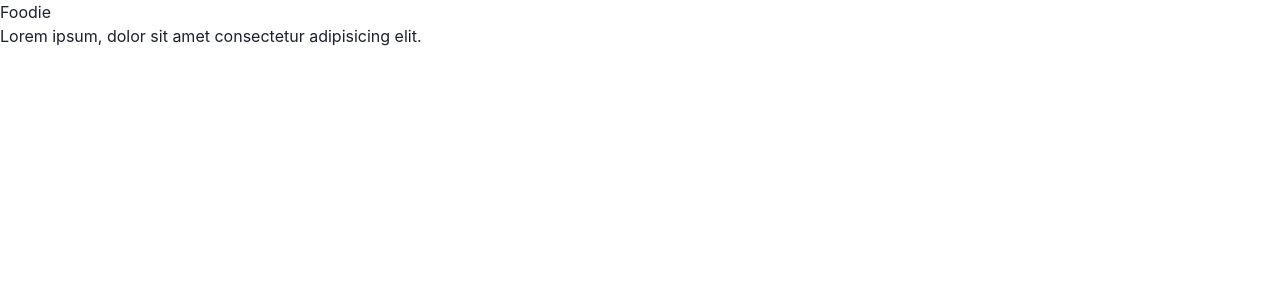
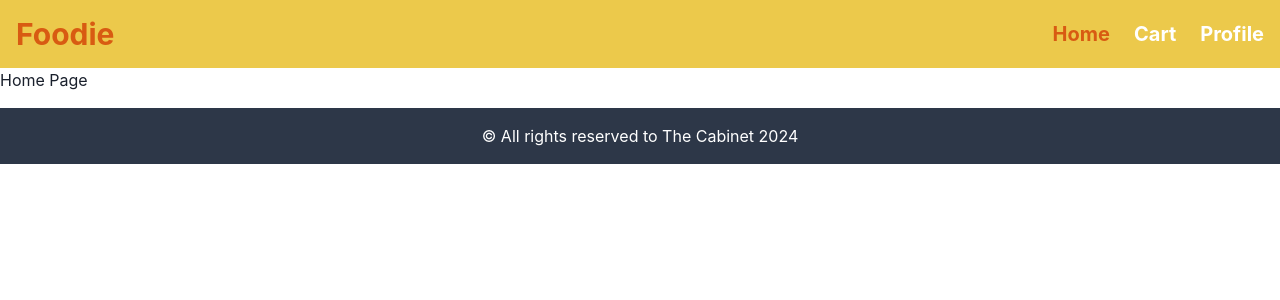
Before and after one commit to Isha-Viragi/client, a React (Vite) app in the folder food-app/: page / in a window 1280 px wide. Shown: the top 300 px of the page. Built offline with nearby package versions, Linux system fonts and the light colour scheme.

Commit message:
Add NavBar and Footer components and Routes

```diff
--- a/food-app/src/App.jsx
+++ b/food-app/src/App.jsx
@@ -1,12 +1,26 @@
-import { useForm } from "react-hook-form";
+import React from "react";
+import NavBar from "./components/NavBar";
+import Footer from "./components/Footer";
+import Routers from "./services/Routers";
+import { Route, Routes } from "react-router-dom";
+import HomePage from "./pages/HomePage";
+import LoginPage from "./pages/LoginPage";
+import CartPage from "./pages/CartPage";
+import RegisterPage from "./pages/RegisterPage";
 
-function App() {
+const App = () => {
   return (
     <>
-      <h1>Foodie</h1>
-      <p>Lorem ipsum, dolor sit amet consectetur adipisicing elit.</p>
+      <NavBar />
+      <Routes>
+        <Route exact path="/" element={<HomePage />} />
+        <Route path="/login" element={<LoginPage />} />
+        <Route path="/cart" element={<CartPage />} />
+        <Route path="/register" element={<RegisterPage />} />
+      </Routes>
+      <Footer />
     </>
   );
-}
+};
 
 export default App;
```
